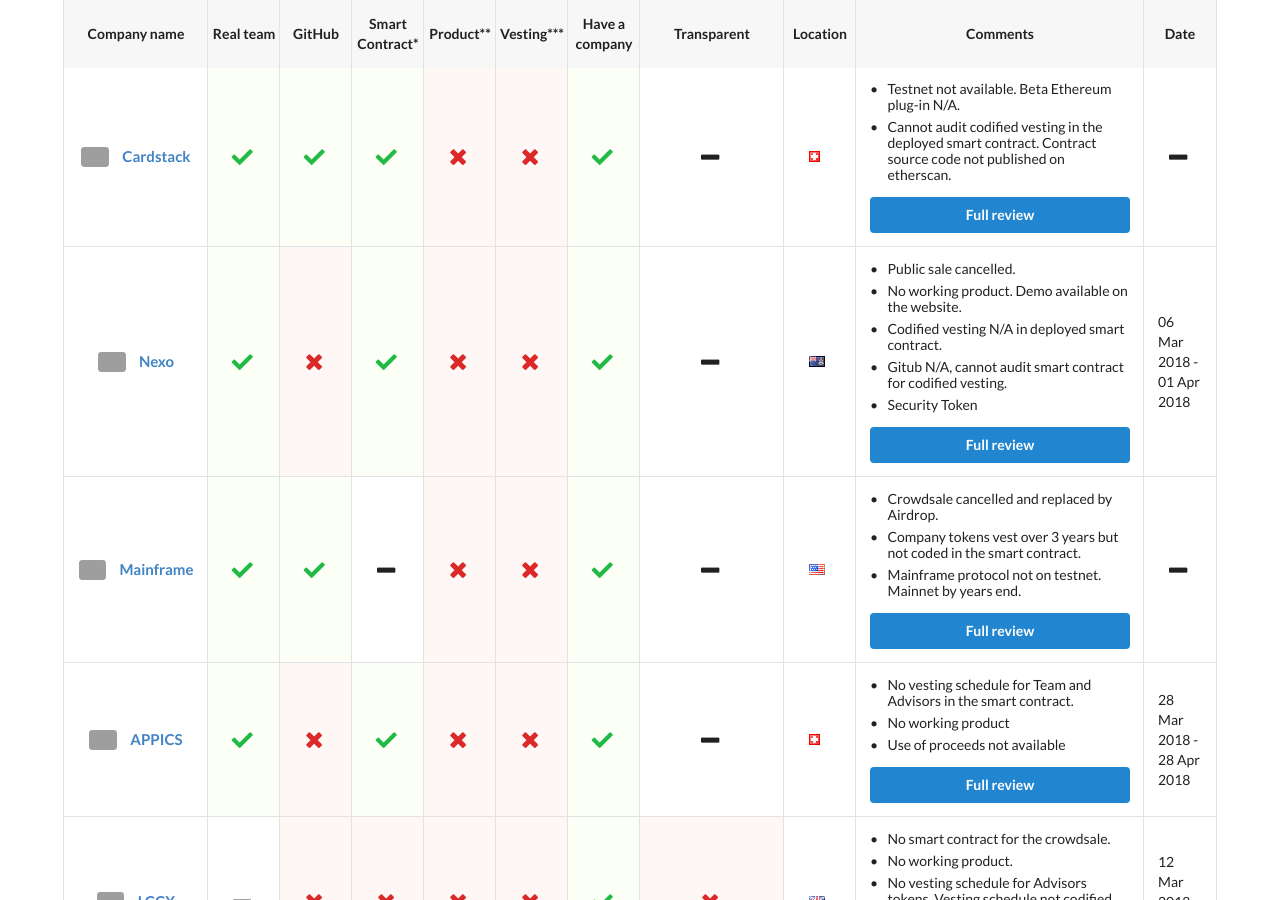
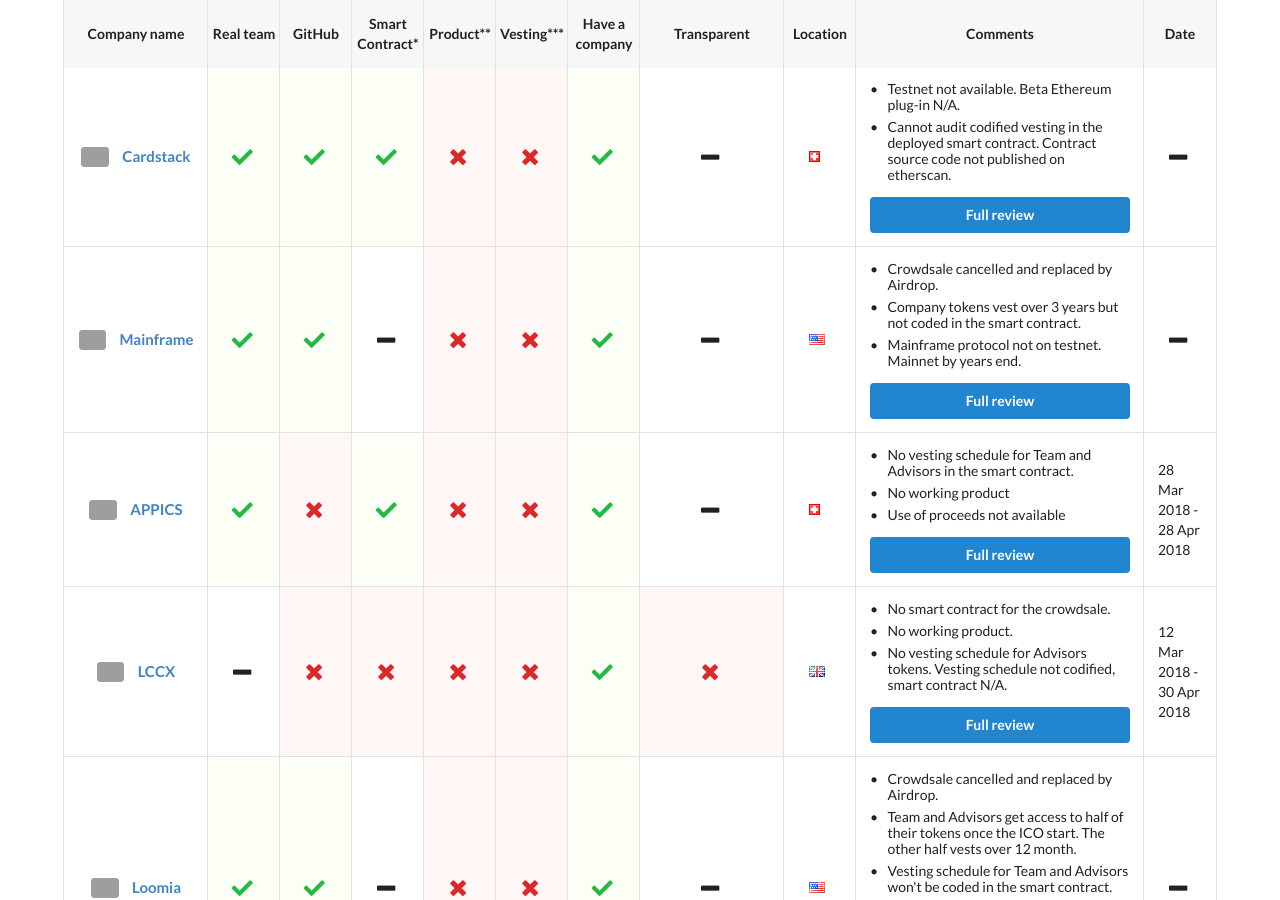
Before and after one commit to ico-check/ico-check, a Jekyll site: the page built from index.md, in a window 1280 px wide and 900 px high, scrolled down 2771 px. Built offline with Jekyll 4.4.1, drawn with Linux system fonts in a browser that asks for light colours; nearby versions of some CDN libraries; grey boxes are pictures that could not be loaded.

Commit message:
56-nexo-ico-check
Moving to Past ICOs

```diff
--- a/_data/active-future-icos.yml
+++ b/_data/active-future-icos.yml
@@ -231,28 +231,6 @@
   safe: false
   issue_url: https://github.com/ico-check/ico-check/issues/91
 
-- name: Nexo
-  image: https://i.imgur.com/DrLqRYG.jpg
-  url: https://nexo.io/
-  real_team: true
-  github: false
-  smart_contract: true
-  product: false
-  min_vesting: false
-  have_company: true
-  transparent:
-  location: Cayman Islands
-  comments:
-    - content: Public sale cancelled.
-    - content: No working product. Demo available on the website.
-    - content: Codified vesting N/A in deployed smart contract.
-    - content: Gitub N/A, cannot audit smart contract for codified vesting.
-    - content: Security Token
-  ico_start_date: 2018-03-06T11:00:00Z
-  ico_end_date: 2018-04-01T11:00:00Z
-  safe:
-  issue_url: https://github.com/ico-check/ico-check/issues/77
-
 - name: Mainframe
   image: https://i.imgur.com/Ln6COOt.jpg
   url: https://mainframe.com
```
